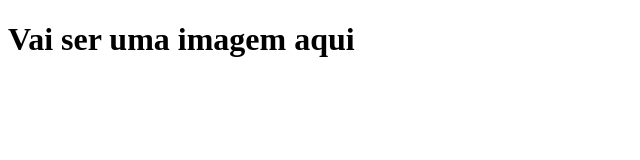
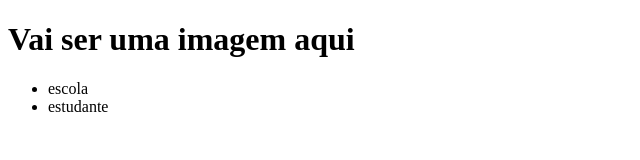
Before and after one commit to camilakkkk/site-turma-criativa-camila-2B, a plain HTML site: page index.html in a window 1280 px wide. Shown: the whole page, without its empty margins (0-640 px from the left). Drawn offline with Linux system fonts and the light colour scheme.

Commit message:
Add files via upload

```diff
--- a/index.html
+++ b/index.html
@@ -7,7 +7,12 @@
     <title>Document</title>
 </head>
 <body>
-   <h1>Vai ser uma imagem aqui</h1>
-
+    <header>
+        <h1>Vai ser uma imagem aqui</h1>
+        <ul>
+         <li>escola</li>
+         <li>estudante</li>
+        </ul>
+    </header>
 </body>
 </html>
--- a/style.css
+++ b/style.css
@@ -0,0 +1,3 @@
+body{
+    background-color: pink;
+}
```
